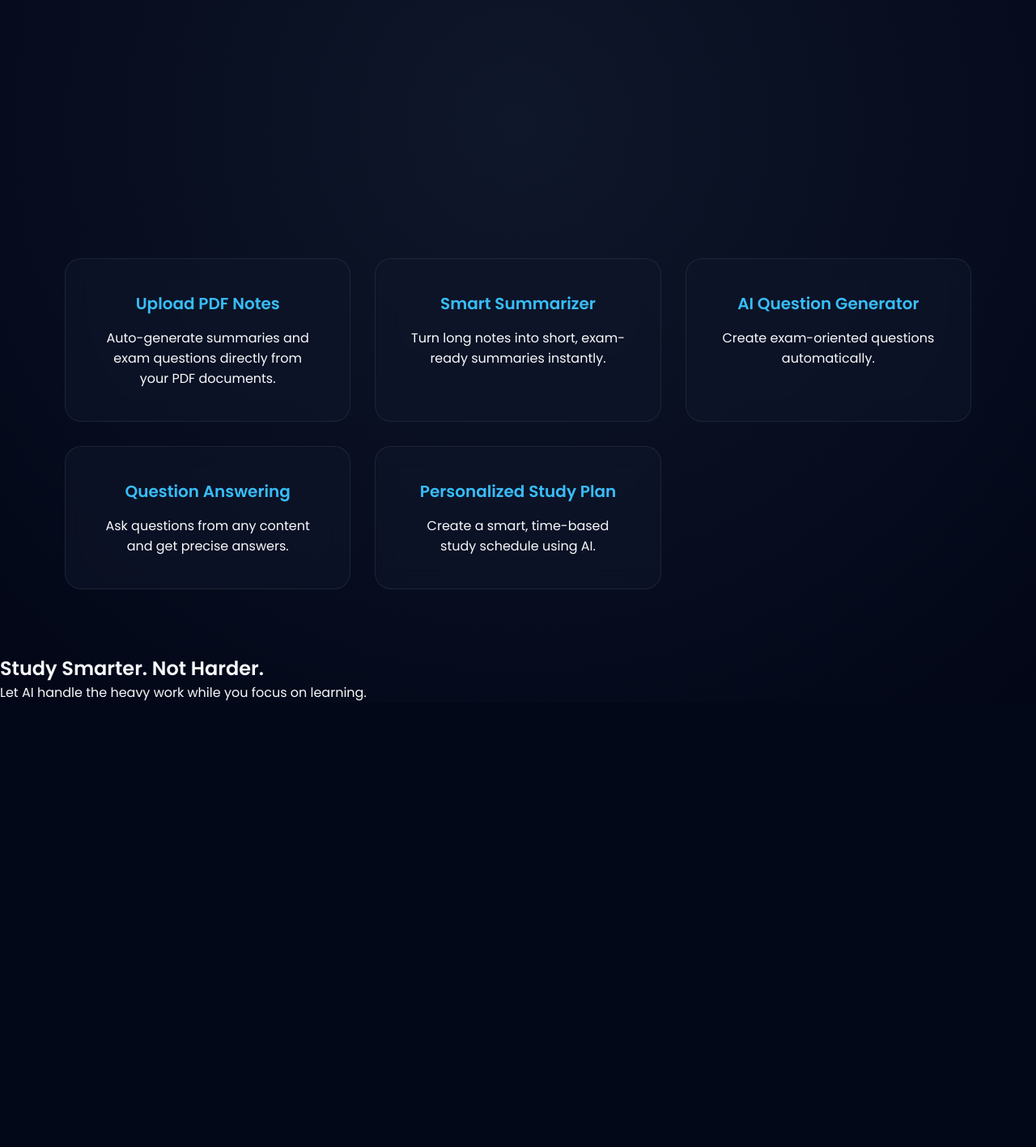
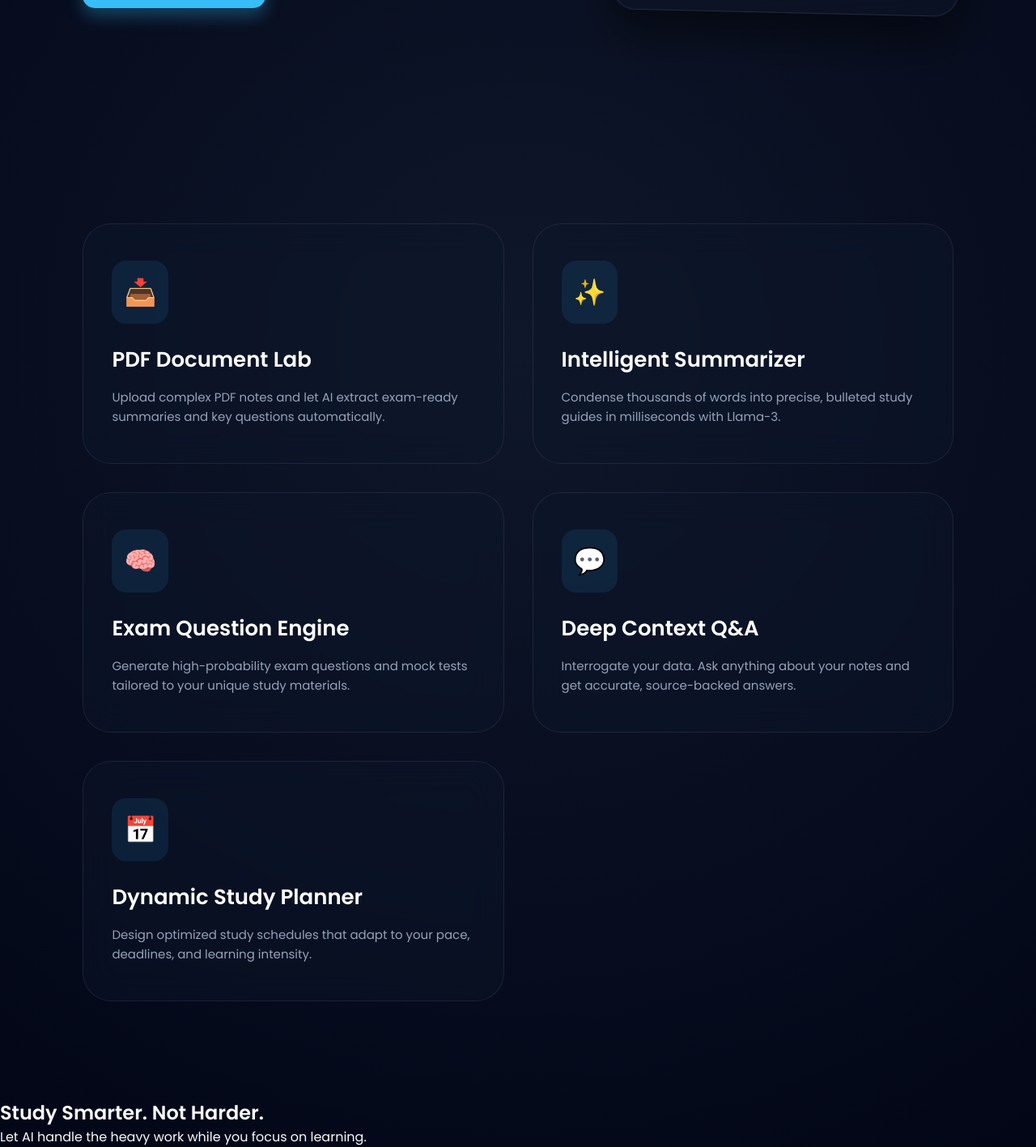
Before and after one commit to ankiiiiiitt/Devops_miniproject, a Flask app: page / in a window 1280 px wide. Shown: the part 564-1981 px from the top of the page at 81% size. Before the commit the page ends 1430 px from the top, so only its background shows below. Run offline with Flask 3, Linux system fonts and the light colour scheme.

Commit message:
Futuristic 3D Dashboard Redesign: cinematic hero hub, interactive action modules, and total visual consistency

```diff
--- a/static/css/style.css
+++ b/static/css/style.css
@@ -267,32 +267,6 @@ a {
   border: 1px solid var(--border-glass);
   color: white;
   padding: 10px;
-  border-radius: 10px;
-  cursor: pointer;
-  display: none;
-}
-
-/* ================= GLOBAL NAVBAR (FOR HOME) ================= */
-.navbar {
-  display: flex;
-  justify-content: space-between;
-  align-items: center;
-  padding: 22px 70px;
-}
-
-.logo-box {
-  display: flex;
-  align-items: center;
-  gap: 10px;
-}
-
-.logo-box img {
-  width: 42px;
-  filter: brightness(0) invert(1) drop-shadow(0 0 10px var(--primary));
-}
-
-.logo-box span {
-  font-size: 26px;
   font-weight: 700;
   color: var(--primary);
 }
@@ -917,39 +891,144 @@ a {
   gap: 15px;
 }
 
-/* ================= RESPONSIVE ================= */
-@media (max-width: 900px) {
-  .sidebar {
-    position: fixed;
-    left: -320px;
-    margin: 0;
-    height: 100vh;
-    border-radius: 0;
-    top: 0;
+/* =============================================================
+   HOME DASHBOARD HUB - 3D SYSTEM
+   ============================================================= */
+.hero {
+  min-height: 100vh;
+  display: flex;
+  align-items: center;
+  justify-content: space-between;
+  padding: 120px 8% 80px;
+  perspective: 2000px;
+  transform-style: preserve-3d;
 }
 
-  .sidebar.active {
-    left: 0;
+.hero-text {
+  max-width: 650px;
+  transform-style: preserve-3d;
+  z-index: 10;
 }
 
-  .sidebar-toggle-btn {
-    display: block;
+.hero-3d-text {
+  font-size: 86px;
+  font-weight: 900;
+  line-height: 0.9;
+  margin-bottom: 30px;
+  transform-style: preserve-3d;
+  color: #f8fafc;
 }
 
-  .main-content {
-    padding: 80px 20px;
+.hero-3d-text .line { display: block; margin-bottom: 8px; }
+.hero-3d-text .gradient {
+  background: linear-gradient(135deg, var(--primary), #2563eb);
+  -webkit-background-clip: text;
+  -webkit-text-fill-color: transparent;
 }
 
-  .hero {
-    flex-direction: column;
-    text-align: center;
-    padding: 100px 20px;
+.hero-3d-text .word {
+  display: inline-block;
+  transform: translateZ(60px);
+  text-shadow:
+    1px 1px 0px rgba(56, 189, 248, 0.4),
+    2px 2px 0px rgba(56, 189, 248, 0.3),
+    3px 3px 0px rgba(56, 189, 248, 0.2),
+    0 20px 40px rgba(0,0,0,0.4);
 }
 
-  .hero-video video {
-    width: 100%;
-    max-width: 400px;
+.hero-visual.glass {
+  background: rgba(15, 23, 42, 0.3);
+  backdrop-filter: blur(40px);
+  border: 1px solid rgba(255, 255, 255, 0.1);
 }
+
+/* 3D ACTION HUBS */
+.features {
+  display: grid;
+  grid-template-columns: repeat(auto-fit, minmax(340px, 1fr));
+  gap: 35px;
+  padding: 40px 8% 120px;
+  perspective: 1500px;
+}
+
+.hub-card {
+  background: rgba(15, 23, 42, 0.45);
+  backdrop-filter: blur(20px);
+  border: 1px solid var(--border-glass);
+  padding: 45px 35px;
+  border-radius: 35px;
+  text-decoration: none;
+  transition: 0.4s cubic-bezier(0.16, 1, 0.3, 1);
+  transform-style: preserve-3d;
+  display: flex;
+  flex-direction: column;
+}
+
+.hub-card:hover {
+  border-color: var(--primary);
+  box-shadow: 0 20px 50px rgba(0,0,0,0.5);
+}
+
+.hub-card h3 {
+  font-size: 26px;
+  font-weight: 700;
+  color: white;
+  margin-bottom: 15px;
+  transform: translateZ(40px);
+}
+
+.hub-card p {
+  font-size: 15px;
+  color: #94a3b8;
+  line-height: 1.6;
+  transform: translateZ(25px);
+}
+
+.hub-icon {
+  font-size: 32px;
+  margin-bottom: 25px;
+  padding: 15px;
+  background: rgba(56, 189, 248, 0.1);
+  width: fit-content;
+  border-radius: 18px;
+  transform: translateZ(50px);
+}
+
+/* HUB NAV REFINEMENT */
+.navbar {
+  position: fixed;
+  top: 30px;
+  left: 50%;
+  transform: translateX(-50%);
+  width: 90%;
+  max-width: 1200px;
+  background: rgba(15, 23, 42, 0.7);
+  backdrop-filter: blur(30px);
+  border: 1px solid var(--border-glass);
+  border-radius: 100px;
+  padding: 15px 40px;
+  display: flex;
+  justify-content: space-between;
+  align-items: center;
+  z-index: 2000;
+}
+
+.nav-links {
+  display: flex;
+  gap: 30px;
+  align-items: center;
+  list-style: none;
+}
+
+.nav-links a {
+  text-decoration: none;
+  color: #cbd5e1;
+  font-weight: 500;
+  transition: 0.3s;
+}
+
+.nav-links a:hover {
+  color: var(--primary);
 }
 
 /* ================= HERO 3D TEXT ================= */
--- a/static/js/ui_effects.js
+++ b/static/js/ui_effects.js
@@ -83,8 +83,53 @@ document.addEventListener('DOMContentLoaded', () => {
         animateChat3D();
     }
 
-    // 3. PARTICLES INITIALIZATION
-    if (document.getElementById('particles-js')) {
+    // 4. HOME HUB TILT (Dashboard Home)
+    const homeHub = document.getElementById('homeHub');
+    if (homeHub) {
+        let hX = 0, hY = 0, htX = 0, htY = 0;
+
+        document.addEventListener('mousemove', (e) => {
+            const x = e.clientX;
+            const y = e.clientY;
+            const centerX = window.innerWidth / 2;
+            const centerY = window.innerHeight / 2;
+
+            htX = ((y - centerY) / centerY) * -3; // Very subtle scene tilt
+            htY = ((x - centerX) / centerX) * 3;
+        });
+
+        function animateHome3D() {
+            hX += (htX - hX) * 0.05;
+            hY += (htY - hY) * 0.05;
+            homeHub.style.transform = `rotateX(${hX}deg) rotateY(${hY}deg)`;
+            requestAnimationFrame(animateHome3D);
+        }
+        animateHome3D();
+    }
+
+    // 5. HUB CARDS TILT (Features Grid)
+    const hubCards = document.querySelectorAll('.hub-card');
+    hubCards.forEach(card => {
+        card.addEventListener('mousemove', (e) => {
+            const rect = card.getBoundingClientRect();
+            const x = e.clientX - rect.left;
+            const y = e.clientY - rect.top;
+            const centerX = rect.width / 2;
+            const centerY = rect.height / 2;
+
+            const rotateX = ((y - centerY) / centerY) * -15; // Aggressive card tilt
+            const rotateY = ((x - centerX) / centerX) * 15;
+
+            card.style.transform = `rotateX(${rotateX}deg) rotateY(${rotateY}deg) scale3d(1.05, 1.05, 1.05)`;
+        });
+
+        card.addEventListener('mouseleave', () => {
+            card.style.transform = `rotateX(0deg) rotateY(0deg) scale3d(1, 1, 1)`;
+        });
+    });
+
+    // 6. PARTICLES INITIALIZATION
+    if (typeof particlesJS !== 'undefined' && document.getElementById('particles-js')) {
         particlesJS('particles-js', {
             "particles": {
                 "number": { "value": 80, "density": { "enable": true, "value_area": 800 } },
@@ -92,34 +137,13 @@ document.addEventListener('DOMContentLoaded', () => {
                 "shape": { "type": "circle" },
                 "opacity": { "value": 0.2, "random": false },
                 "size": { "value": 3, "random": true },
-                "line_linked": {
-                    "enable": true,
-                    "distance": 150,
-                    "color": "#38bdf8",
-                    "opacity": 0.1,
-                    "width": 1
-                },
-                "move": {
-                    "enable": true,
-                    "speed": 1.5,
-                    "direction": "none",
-                    "random": false,
-                    "straight": false,
-                    "out_mode": "out",
-                    "bounce": false
-                }
+                "line_linked": { "enable": true, "distance": 150, "color": "#38bdf8", "opacity": 0.1, "width": 1 },
+                "move": { "enable": true, "speed": 2, "direction": "none", "random": false, "straight": false, "out_mode": "out", "bounce": false }
             },
             "interactivity": {
                 "detect_on": "canvas",
-                "events": {
-                    "onhover": { "enable": true, "mode": "grab" },
-                    "onclick": { "enable": true, "mode": "push" },
-                    "resize": true
-                },
-                "modes": {
-                    "grab": { "distance": 140, "line_linked": { "opacity": 0.5 } },
-                    "push": { "particles_nb": 4 }
-                }
+                "events": { "onhover": { "enable": true, "mode": "grab" }, "onclick": { "enable": true, "mode": "push" }, "resize": true },
+                "modes": { "grab": { "distance": 140, "line_linked": { "opacity": 1 } }, "push": { "particles_nb": 4 } }
             },
             "retina_detect": true
         });
--- a/templates/index.html
+++ b/templates/index.html
@@ -12,11 +12,12 @@
 
 <body>
 
-    <!-- BACKGROUND BLUR -->
+    <!-- PARTICLES & GLOW -->
+    <div id="particles-js"></div>
     <div class="bg-glow blue"></div>
     <div class="bg-glow purple"></div>
 
-    <!-- NAVBAR -->
+    <!-- FLOATING NAV -->
     <nav class="navbar">
         <div class="logo-box">
             <img src="{{ url_for('static', filename='images/logo.png') }}" alt="FocusVault Logo">
@@ -25,81 +26,90 @@
 
         <ul class="nav-links">
             <li><a href="{{ url_for('home') }}">Home</a></li>
-
             {% if user %}
-            <li class="user-name">Hi, {{ user }}</li>
-            <li><a href="{{ url_for('chat') }}" style="color: #38bdf8; font-weight: 500;">Open Workspace 🚀</a></li>
-            <li><a href="{{ url_for('logout') }}" class="logout-btn">Logout</a></li>
+            <li class="user-name" style="color: #64748b; font-weight: 500;">{{ user }}</li>
+            <li><a href="{{ url_for('chat') }}" style="background: var(--primary); color: #020617; padding: 8px 20px; border-radius: 50px; font-weight: 700;">Open Hub 🚀</a></li>
             {% else %}
             <li><a href="{{ url_for('login') }}">Login</a></li>
+            <li><a href="{{ url_for('register') }}" style="background: var(--primary); color: #020617; padding: 8px 20px; border-radius: 50px; font-weight: 700;">Get Started</a></li>
             {% endif %}
         </ul>
     </nav>
 
-    <!-- HERO SECTION -->
-    <section class="hero">
-
+    <!-- 3D HERO HUB -->
+    <section class="hero" id="homeHub">
         <div class="hero-text">
-            <div class="hero-heading-wrapper" id="heroHeading">
-                <h1 class="hero-3d-text">
-                    <span class="line">
-                        <span class="word">Focus</span>
-                        <span class="word">Better.</span>
-                    </span>
-                    <span class="line gradient">
-                        <span class="word">Learn</span>
-                        <span class="word">Smarter.</span>
-                    </span>
-                </h1>
-            </div>
+            <h1 class="hero-3d-text">
+                <span class="line"><span class="word">Focus</span> <span class="word">Better.</span></span>
+                <span class="line gradient"><span class="word">Learn</span> <span class="word">Smarter.</span></span>
+            </h1>
 
             <p>
-                Your AI-powered study assistant that helps you summarize,
-                generate questions, and plan studies — faster and smarter.
+                Experience the next generation of AI-powered productivity.
+                FocusVault orchestrates your study flow with intelligent
+                summarization, document management, and real-time AI assistance.
             </p>
 
-            <div class="hero-actions">
-                <a href="#features" class="btn">Explore Features</a>
+            <div class="hero-actions" style="display: flex; gap: 20px;">
+                <a href="{{ url_for('chat') }}" class="btn-primary" style="background: var(--primary); color: #020617; padding: 15px 35px; border-radius: 15px; font-weight: 700; text-decoration: none; box-shadow: 0 10px 20px rgba(56, 189, 248, 0.3);">
+                    Launch Workspace
+                </a>
+                <a href="#features" style="color: #cbd5e1; padding: 15px 35px; text-decoration: none; font-weight: 600;">
+                    Review Features ↓
+                </a>
             </div>
-
         </div>
 
-        <div class="hero-video">
-            <video autoplay muted loop playsinline>
-                <source src="{{ url_for('static', filename='videos/hero.mp4') }}" type="video/mp4">
-            </video>
+        <!-- MOCK ANALYTICS PANEL (Visual Only) -->
+        <div class="hero-visual glass" style="width: 450px; height: 320px; border-radius: 30px; display: flex; flex-direction: column; padding: 30px; transform: rotateY(-15deg); box-shadow: 0 30px 60px rgba(0,0,0,0.5);">
+            <div style="display: flex; justify-content: space-between; align-items: center; margin-bottom: 30px;">
+                <h4 style="margin: 0; color: #94a3b8; font-size: 14px; text-transform: uppercase;">Study Progress</h4>
+                <span style="color: var(--primary); font-size: 12px; font-weight: 700;">84% Efficiency</span>
+            </div>
+            <div style="flex: 1; display: flex; align-items: flex-end; gap: 10px; padding-bottom: 20px;">
+                <div style="flex: 1; background: rgba(56, 189, 248, 0.1); height: 40%; border-radius: 5px;"></div>
+                <div style="flex: 1; background: rgba(56, 189, 248, 0.3); height: 70%; border-radius: 5px;"></div>
+                <div style="flex: 1; background: var(--primary); height: 90%; border-radius: 5px; box-shadow: 0 0 15px var(--primary);"></div>
+                <div style="flex: 1; background: rgba(56, 189, 248, 0.2); height: 50%; border-radius: 5px;"></div>
+                <div style="flex: 1; background: rgba(56, 189, 248, 0.4); height: 80%; border-radius: 5px;"></div>
+            </div>
+            <div style="border-top: 1px solid rgba(255,255,255,0.05); padding-top: 20px; font-size: 13px; color: #64748b;">
+                Next Milestone: AI Exam Prep (Today 2PM)
+            </div>
         </div>
-
     </section>
 
-    <!-- FEATURES -->
+    <!-- 3D INTERACTIVE MODULES -->
     <section class="features" id="features">
-
-        <a href="/upload-notes" class="card glass">
-            <h3>Upload PDF Notes</h3>
-            <p>Auto-generate summaries and exam questions directly from your PDF documents.</p>
+        <a href="{{ url_for('home') }}" class="hub-card">
+            <div class="hub-icon">📥</div>
+            <h3>PDF Document Lab</h3>
+            <p>Upload complex PDF notes and let AI extract exam-ready summaries and key questions automatically.</p>
         </a>
 
-        <a href="/summarizer" class="card glass">
-            <h3>Smart Summarizer</h3>
-            <p>Turn long notes into short, exam-ready summaries instantly.</p>
+        <a href="/summarizer" class="hub-card">
+            <div class="hub-icon">✨</div>
+            <h3>Intelligent Summarizer</h3>
+            <p>Condense thousands of words into precise, bulleted study guides in milliseconds with Llama-3.</p>
         </a>
 
-        <a href="/question-generator" class="card glass">
-            <h3>AI Question Generator</h3>
-            <p>Create exam-oriented questions automatically.</p>
+        <a href="/question-generator" class="hub-card">
+            <div class="hub-icon">🧠</div>
+            <h3>Exam Question Engine</h3>
+            <p>Generate high-probability exam questions and mock tests tailored to your unique study materials.</p>
         </a>
 
-        <a href="/qa" class="card glass">
-            <h3>Question Answering</h3>
-            <p>Ask questions from any content and get precise answers.</p>
+        <a href="/qa" class="hub-card">
+            <div class="hub-icon">💬</div>
+            <h3>Deep Context Q&A</h3>
+            <p>Interrogate your data. Ask anything about your notes and get accurate, source-backed answers.</p>
         </a>
 
-        <a href="/study-plan" class="card glass">
-            <h3>Personalized Study Plan</h3>
-            <p>Create a smart, time-based study schedule using AI.</p>
+        <a href="/study-plan" class="hub-card">
+            <div class="hub-icon">📅</div>
+            <h3>Dynamic Study Planner</h3>
+            <p>Design optimized study schedules that adapt to your pace, deadlines, and learning intensity.</p>
         </a>
-
     </section>
 
     <!-- CTA -->
```
Lines whose indentation alone changed are shown as unchanged.
